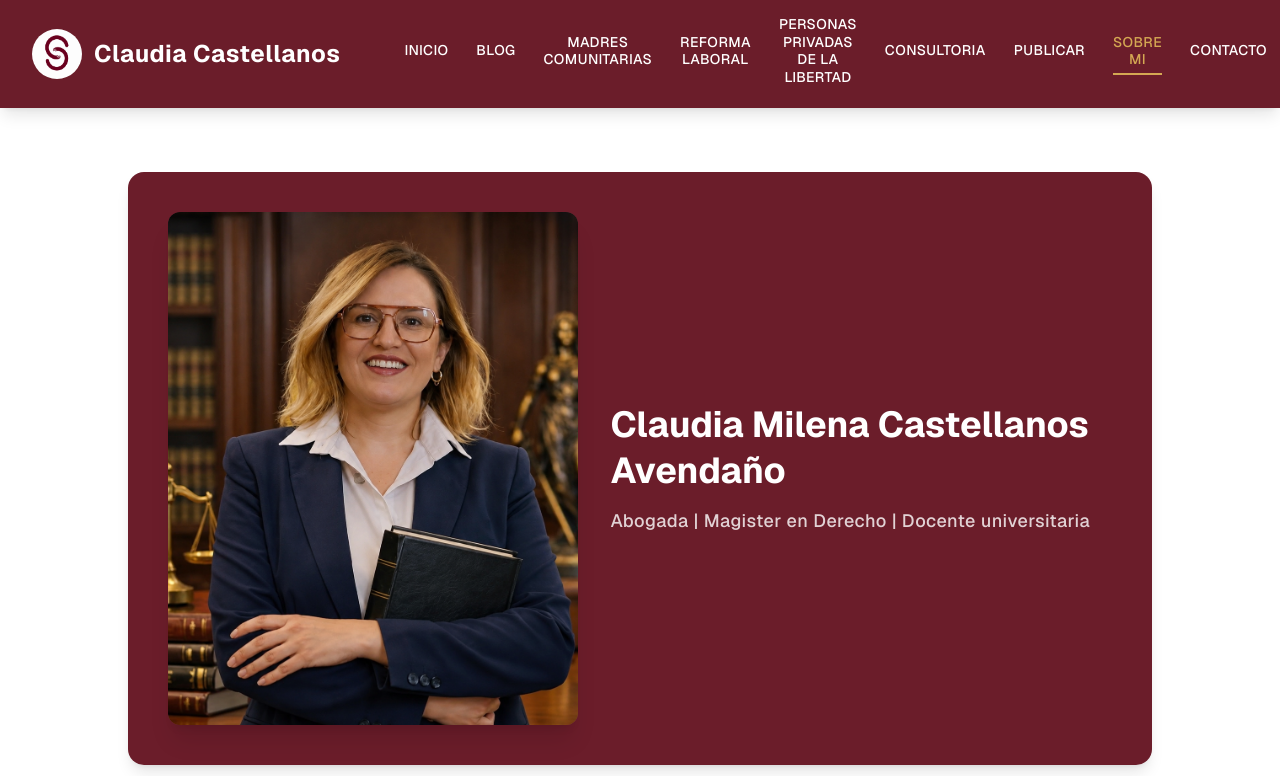
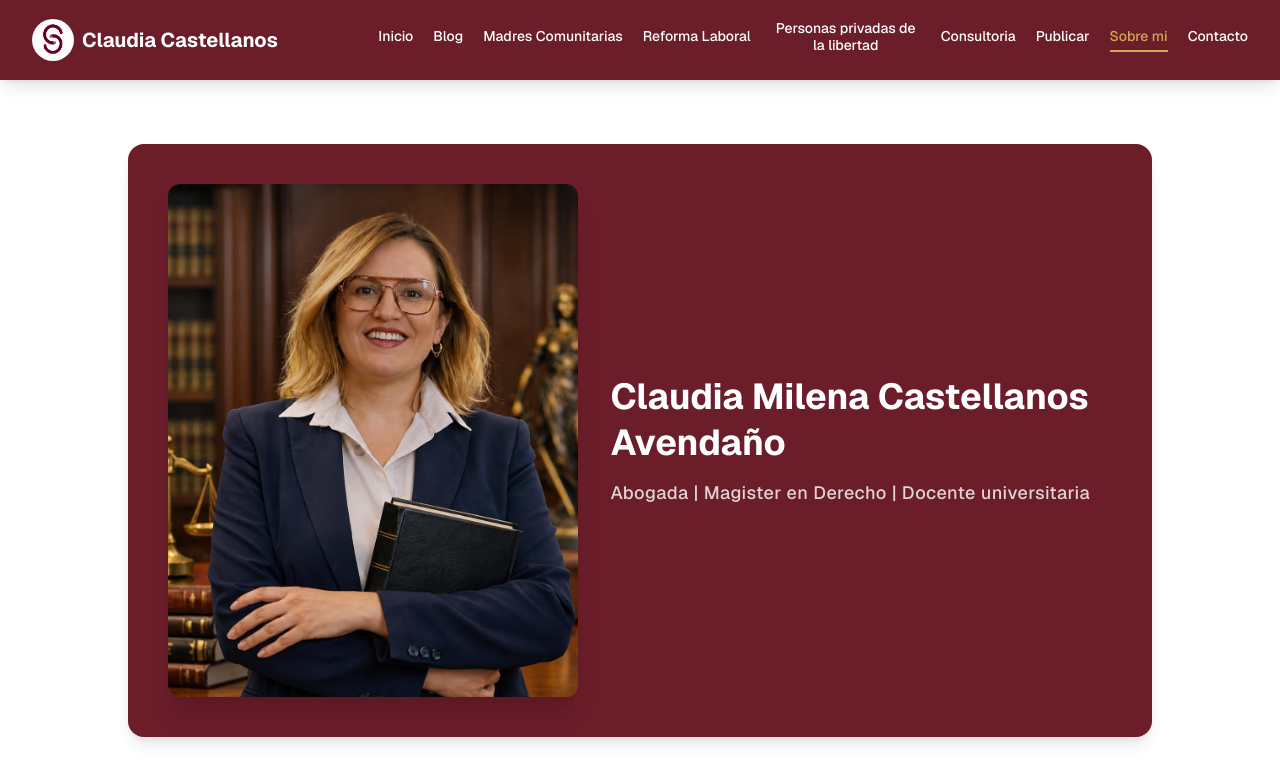
Before and after one commit to Sebastian-Hurtado/blog-claudia, a Next.js app in the folder frontend/: page /sobre-mi in a window 1280 px wide. Shown: the top 776 px of the page. Built offline with nearby package versions, Linux system fonts and the light colour scheme; no server answers.

Commit message:
Ajusta espaciado del header

```diff
--- a/frontend/components/layout/MobileMenu.tsx
+++ b/frontend/components/layout/MobileMenu.tsx
@@ -44,7 +44,7 @@ export default function MobileMenu() {
                   key={link.href}
                   href={link.href}
                   onClick={() => setIsOpen(false)}
-                  className={`px-6 py-3 text-sm font-medium tracking-wide uppercase transition-colors duration-200 ${
+                  className={`px-6 py-3 text-sm font-medium tracking-normal transition-colors duration-200 ${
                     isActive
                       ? "text-gold bg-primary"
                       : "text-white hover:bg-primary hover:text-gold"
--- a/frontend/components/layout/Navbar.tsx
+++ b/frontend/components/layout/Navbar.tsx
@@ -12,7 +12,7 @@ export default function Navbar() {
   const pathname = usePathname();
 
   return (
-    <nav className="flex items-center gap-3 lg:gap-5 xl:gap-7">
+    <nav className="flex items-center gap-3 lg:gap-4 xl:gap-5">
       {NAV_LINKS.map((link) => {
         const isActive =
           pathname === link.href ||
@@ -22,7 +22,7 @@ export default function Navbar() {
           <Link
             key={link.href}
             href={link.href}
-            className={`text-[11px] lg:text-xs xl:text-sm font-medium tracking-wide uppercase transition-all duration-200 border-b-2 pb-1 leading-tight text-center max-w-[150px] ${
+            className={`text-[11px] lg:text-xs xl:text-sm font-medium tracking-normal transition-all duration-200 border-b-2 pb-1 leading-tight text-center max-w-[150px] ${
               isActive
                 ? "text-gold border-gold"
                 : "text-white border-transparent hover:text-gold hover:border-gold-light"
--- a/frontend/components/ui/Logo.tsx
+++ b/frontend/components/ui/Logo.tsx
@@ -8,18 +8,18 @@ import { SITE_CONFIG } from "@/lib/constants";
 
 export default function Logo() {
   return (
-    <Link href="/inicio" className="flex items-center gap-3 group shrink-0">
+    <Link href="/inicio" className="flex items-center gap-2 group shrink-0">
       <Image
         src="/logo-blog.png"
         alt={`Logo de ${SITE_CONFIG.owner}`}
-        width={50}
-        height={50}
+        width={42}
+        height={42}
         className="rounded-full transition-transform group-hover:scale-105"
         priority
       />
 
       {/* Nombre del blog */}
-      <span className="text-white text-lg font-bold tracking-wide sm:text-xl lg:text-2xl">
+      <span className="text-white text-base font-bold tracking-normal sm:text-lg lg:text-xl">
         {SITE_CONFIG.name}
       </span>
     </Link>
```
